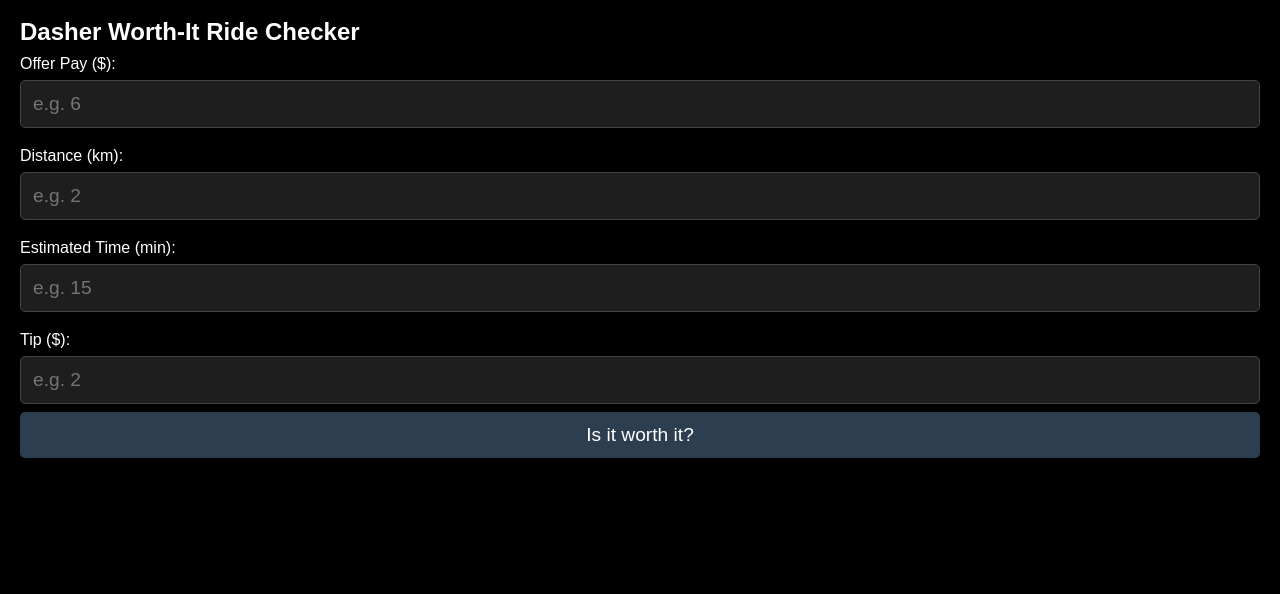
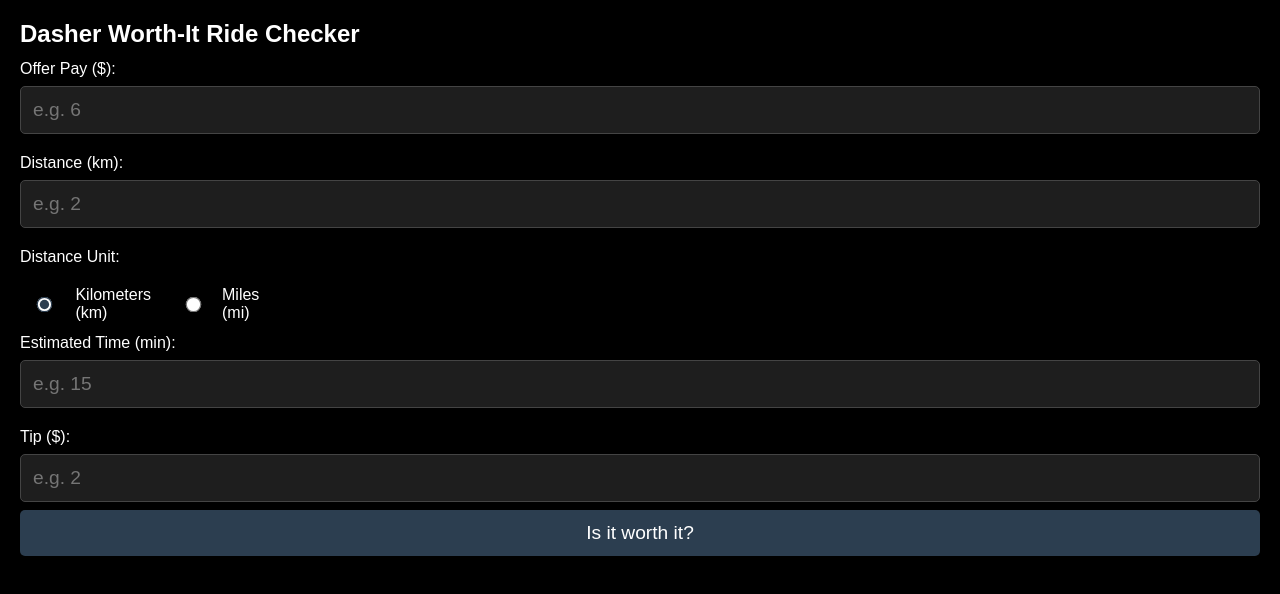
Before and after one commit to rarrdeguzman/dasherBike, a plain HTML site: page index.html in a window 1280 px wide. Drawn offline with Linux system fonts and the light colour scheme.

Commit message:
added conversion for distance

```diff
--- a/index.html
+++ b/index.html
@@ -12,8 +12,26 @@ https://rarrdeguzman.github.io/dasherBike/
 <head>
   <title>Worth-It Ride Checker</title>
   <meta name="viewport" content="width=device-width, initial-scale=1">
-  <link rel="stylesheet" href="reset.css">
   <style>
+    /* Reset styles previously from reset.css */
+    *, *::before, *::after {
+      box-sizing: border-box;
+      margin: 0;
+      padding: 0;
+    }
+
+    html, body {
+      height: 100%;
+    }
+
+    body {
+      font-family: sans-serif;
+      padding: 20px;
+      margin: auto;
+      background-color: #000000;
+      color: #ffffff;
+    }
+
     * {
       font-size: 1em;
     }
@@ -22,24 +40,23 @@ https://rarrdeguzman.github.io/dasherBike/
       font-size: 1.5em;
       font-weight: bold;
     }
-    body {
-      font-family: sans-serif;
-      padding: 20px;
-      margin: auto;
-      background-color: #000000;
-      color: #ffffff;
-    }
+
     input {
       margin: 8px 0;
       padding: 12px;
       width: 100%;
       font-size: 1.2em;
-      box-sizing: border-box;
       background-color: #1e1e1e;
       color: #ffffff;
       border: 1px solid #444;
       border-radius: 5px;
     }
+
+    input[type="radio"] {
+      accent-color: #2c3e50;
+      transform: scale(1.2);
+    }
+
     button {
       padding: 12px;
       width: 100%;
@@ -50,16 +67,31 @@ https://rarrdeguzman.github.io/dasherBike/
       border-radius: 5px;
       cursor: pointer;
     }
+
     button:hover {
       background: #34495e;
     }
+
     #result {
       margin-top: 20px;
       font-weight: bold;
     }
+
     label {
       display: block;
       margin-top: 12px;
+    }
+
+    .unit-options {
+      display: flex;
+      gap: 20px;
+      margin: 8px 0;
+    }
+
+    .unit-options label {
+      display: flex;
+      align-items: center;
+      gap: 6px;
     }
   </style>
 </head>
@@ -72,10 +104,21 @@ https://rarrdeguzman.github.io/dasherBike/
   <label>Distance (km):</label>
   <input type="number" inputmode="decimal" step="any" id="distance" placeholder="e.g. 2">
 
+  <label>Distance Unit:</label>
+  <div class="unit-options">
+    <label>
+      <input type="radio" name="unit" value="km" id="unitKm" checked>
+      <span>Kilometers (km)</span>
+    </label>
+    <label>
+      <input type="radio" name="unit" value="mi" id="unitMi">
+      <span>Miles (mi)</span>
+    </label>
+  </div>
+
   <label>Estimated Time (min):</label>
   <input type="number" inputmode="decimal" step="any" id="time" placeholder="e.g. 15">
 
-  <!-- Add this new label and input under Offer Pay -->
   <label>Tip ($):</label>
   <input type="number" inputmode="decimal" step="any" id="tip" placeholder="e.g. 2">
 
@@ -88,6 +131,7 @@ https://rarrdeguzman.github.io/dasherBike/
       const payInput = document.getElementById("pay").value;
       const distanceInput = document.getElementById("distance").value;
       const timeInput = document.getElementById("time").value;
+      const unit = document.querySelector('input[name="unit"]:checked').value;
 
       if (payInput === "" || distanceInput === "" || timeInput === "") {
         document.getElementById("result").textContent = "Please fill in Offer Pay, Distance, and Estimated Time.";
@@ -96,8 +140,12 @@ https://rarrdeguzman.github.io/dasherBike/
 
       const pay = parseFloat(payInput);
       const tip = parseFloat(document.getElementById("tip").value) || 0;
-      const distance = parseFloat(distanceInput);
+      let distance = parseFloat(distanceInput);
       const time = parseFloat(timeInput);
+
+      if (unit === "mi") {
+        distance *= 1.60934;
+      }
 
       const totalPay = pay + tip;
       const payPerKm = totalPay / distance;
@@ -106,7 +154,7 @@ https://rarrdeguzman.github.io/dasherBike/
       let message = "";
 
       if (totalPay < 5) {
-        message += "Too low pay";
+        message += "Too low pay. ";
       }
       if (distance > 3) {
         message += "Too far for a bike. ";
```
